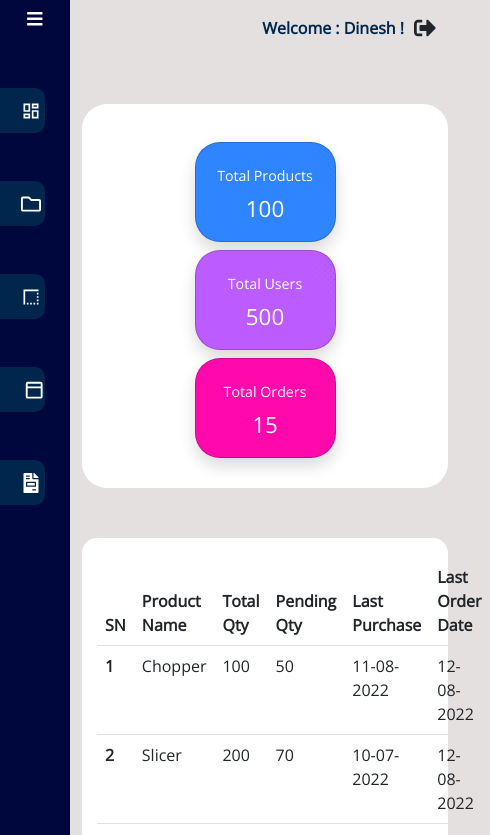
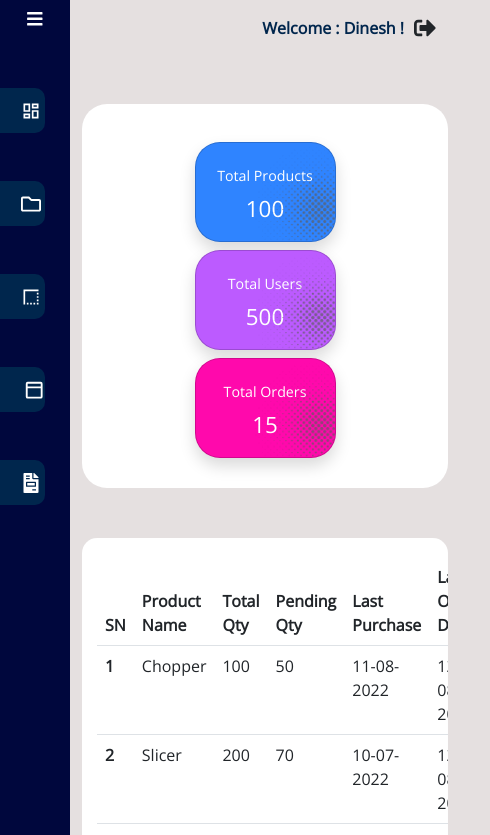
Before and after one commit to Buntysaini1849/delivery-tracker, a React (Create React App) app: page /dashboard in a window 390 px wide. Shown: the top 835 px of the page, 490 px wide, since content can reach past the window. Built offline with nearby package versions, Linux system fonts and the light colour scheme.

Commit message:
table responsive

```diff
--- a/src/App.css
+++ b/src/App.css
@@ -6,6 +6,23 @@ body{
   font-family: 'Open Sans', sans-serif;
   box-sizing: border-box;
   background: #e5e0e0;
+}
+
+
+::-webkit-scrollbar {
+  width: 2px !important;
+}
+
+
+::-webkit-scrollbar-track {
+  box-shadow: inset 0 0 5px grey;
+  border-radius: 5px;
+}
+
+
+::-webkit-scrollbar-thumb {
+  background: rgb(0, 7, 61);
+  border-radius: 5px;
 }
 
 .dashimage {
@@ -97,7 +114,7 @@ table th,table td{
 
 .signout-head{
   display: flex;
-  justify-content: end;
+  justify-content: flex-end;
 }
 
 .Signout-icon{
@@ -129,7 +146,7 @@ table th,table td{
 
 .bars-cont{
   display: flex;
-  justify-content: end;
+  justify-content: flex-end;
   margin-top: 10px;
 }
 
@@ -280,26 +297,20 @@ nav ul,nav li {
 
 
 
-
-
-
-
-
-
-
-
-
-
-
-
-
-
 @media only screen and (max-width: 800px){
   .login-form{
    padding:13px !important;
   }
+
   .main-container{
-    height: 100% !important;
+    height: 123vh !important;
   }
 
+  .dashimage {
+    position: absolute !important;
+    top: 4px !important;
+    left: 52px !important;
+    opacity: 0.7 !important;
 }
+
+}
--- a/src/Components/Dashboard.js
+++ b/src/Components/Dashboard.js
@@ -87,7 +87,7 @@ export default function Dashboard() {
         </div>
       </div>
 
-      <div className="container" style={{marginTop:"50px",backgroundColor:"#fff",padding:"15px",borderRadius:"15px" }}>
+      <div className="container table-responsive" style={{marginTop:"50px",backgroundColor:"#fff",padding:"15px",borderRadius:"15px" }}>
         <table className="table table-hover mt-1 table-responsive">
 
           <thead>
--- a/src/Components/Invoice.js
+++ b/src/Components/Invoice.js
@@ -61,7 +61,7 @@ export default function Invoice(props) {
             </div>
 
             <div
-              className="container mt-5 table-cls"
+              className="container mt-5 table-cls table-responsive"
               style={{
                 justifyContent: "start",
                 padding: "15px",
--- a/src/Components/Orders.js
+++ b/src/Components/Orders.js
@@ -64,7 +64,7 @@ export default function Orders() {
             </div>
 
             <div
-              className="container mt-5 d-flex"
+              className="container mt-5 d-flex table-responsive"
               style={{
                 justifyContent: "start",
                 padding: "15px",
--- a/src/Components/Products.js
+++ b/src/Components/Products.js
@@ -61,7 +61,7 @@ export default function Products() {
             </div>
 
             <div
-              className="container mt-5 d-flex"
+              className="container mt-5 d-flex table-responsive"
               style={{
                 justifyContent: "start",
                 padding: "15px",
@@ -70,7 +70,7 @@ export default function Products() {
               }}
             >
               <table
-                className="table table-hover mt-1 table-responsive"
+                className="table table-hover mt-1 "
                 style={{ width: "100%" }}
               >
                 <thead>
```
